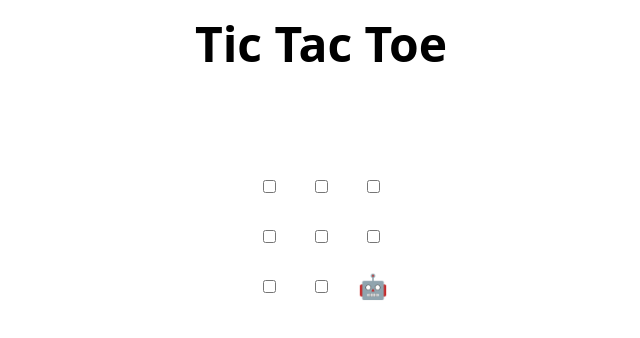
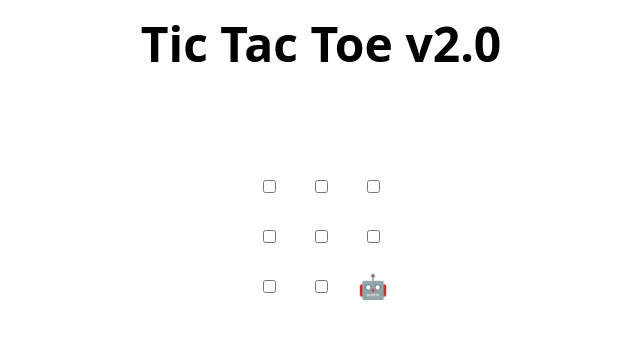
Before and after one commit to mdmiller99/skills-review-pull-requests, a plain HTML site: page index.html in a window 1280 px wide. Shown: the whole page, without its empty margins (319-959 px from the left). Drawn offline with Linux system fonts and the light colour scheme.

Commit message:
Update index.html

```diff
--- a/index.html
+++ b/index.html
@@ -27,7 +27,7 @@
   }
 </style>
 
-<h1>Tic Tac Toe</h1>
+<h1>Tic Tac Toe v2.0</h1>
 
 <table>
   <tr>
```
